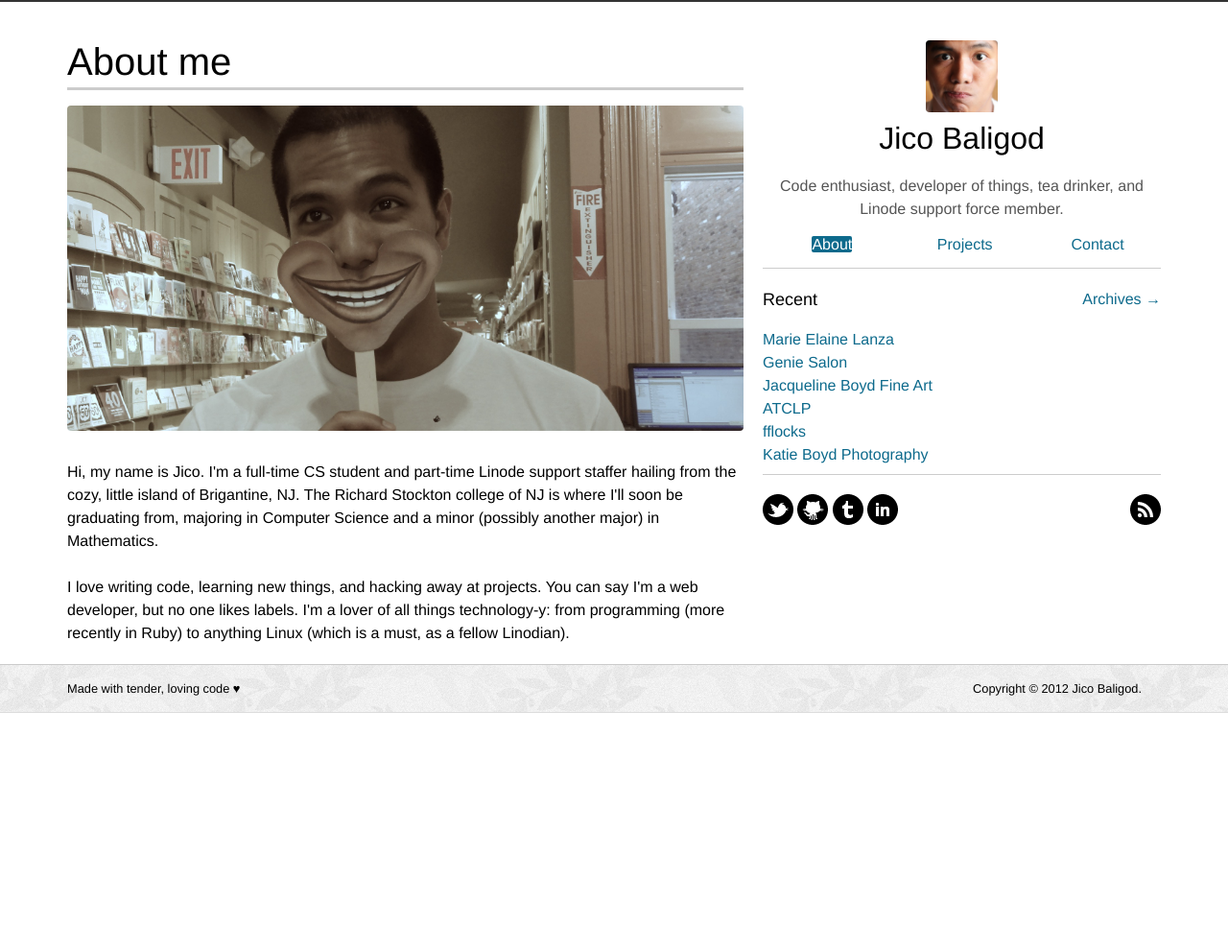
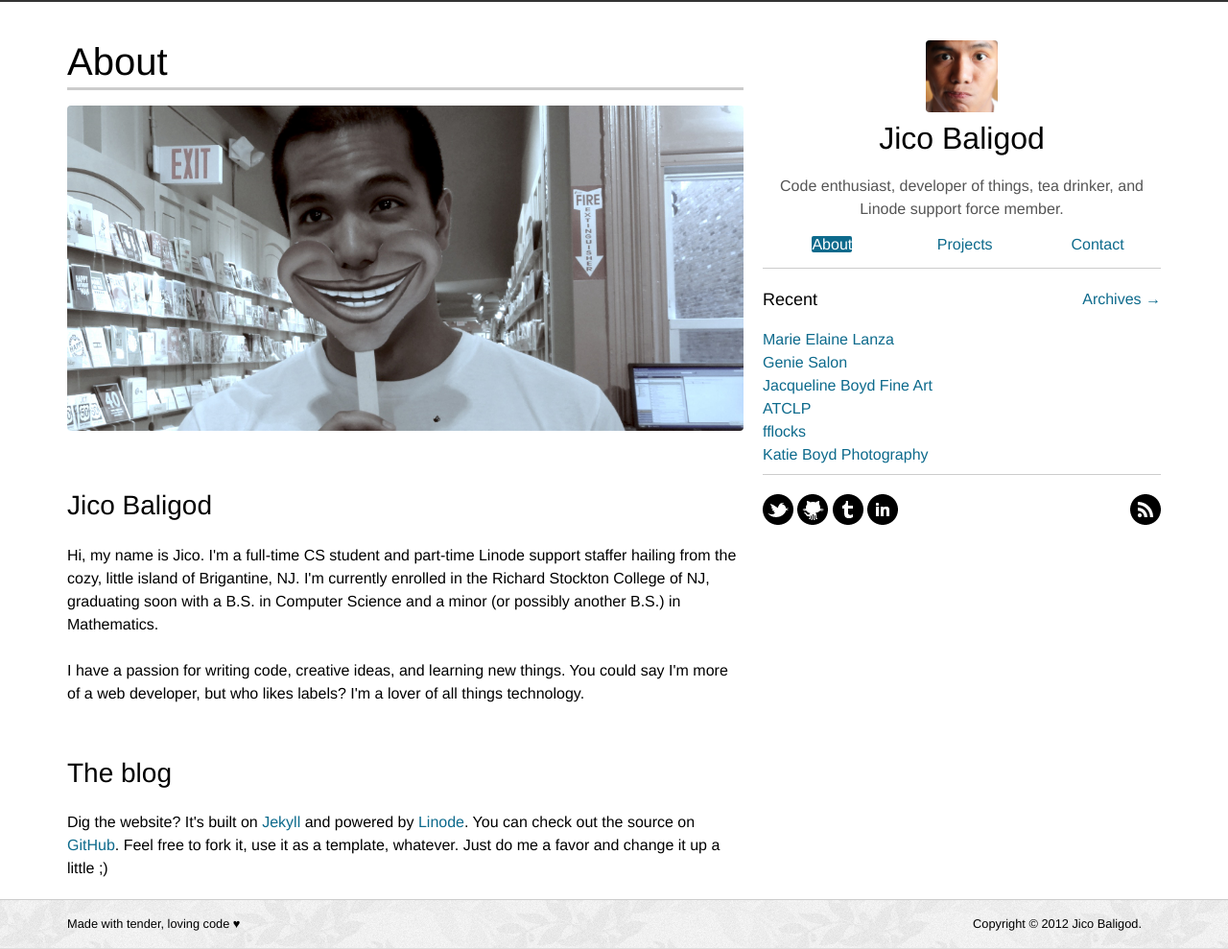
Before and after one commit to jico/baligod.com, a Jekyll site: the page built from about.html, in a window 1280 px wide. Shown: the whole page at 96% size. Built offline with Jekyll 4.4.1, drawn with Linux system fonts in a browser that asks for light colours; Markdown is read by kramdown in place of the engine named in the settings; before the commit the page ends 900 px from its top, so only the background shows below that.

Commit message:
updated about section

```diff
--- a/about.html
+++ b/about.html
@@ -5,9 +5,12 @@ title: "About Jico"
 
 <div id="main">
     <div class="wrapper">
-        <h1 class="section-title">About me</h1>
+        <h1 class="section-title">About</h1>
         <img src="/static/img/me2.jpg" width="100%" />
-        <p>Hi, my name is Jico. I'm a full-time CS student and part-time Linode support staffer hailing from the cozy, little island of Brigantine, NJ. The Richard Stockton college of NJ is where I'll soon be graduating from, majoring in Computer Science and a minor (possibly another major) in Mathematics.</p>
-        <p>I love writing code, learning new things, and hacking away at projects. You can say I'm a web developer, but no one likes labels. I'm a lover of all things technology-y: from programming (more recently in Ruby) to anything Linux (which is a must, as a fellow Linodian).</p>
+        <h2>Jico Baligod</h2>
+        <p>Hi, my name is Jico. I'm a full-time CS student and part-time Linode support staffer hailing from the cozy, little island of Brigantine, NJ. I'm currently enrolled in the Richard Stockton College of NJ, graduating soon with a B.S. in Computer Science and a minor (or possibly another B.S.) in Mathematics.</p>
+        <p>I have a passion for writing code, creative ideas, and learning new things. You could say I'm more of a web developer, but who likes labels? I'm a lover of all things technology.</p>
+        <h2>The blog</h2>
+        <p>Dig the website? It's built on <a href="https://github.com/mojombo/jekyll">Jekyll</a> and powered by <a href="http://www.linode.com">Linode</a>. You can check out the source on <a href="http://github.com/jico/baligod.com">GitHub</a>. Feel free to fork it, use it as a template, whatever. Just do me a favor and change it up a little ;)</p>
     </div>
 </div>
```
Also changed, not shown: static/img/me2.jpg.
